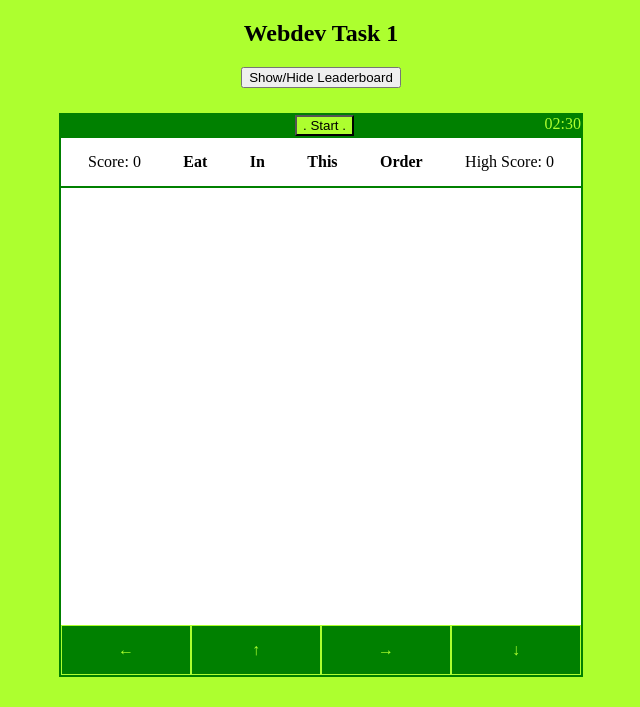
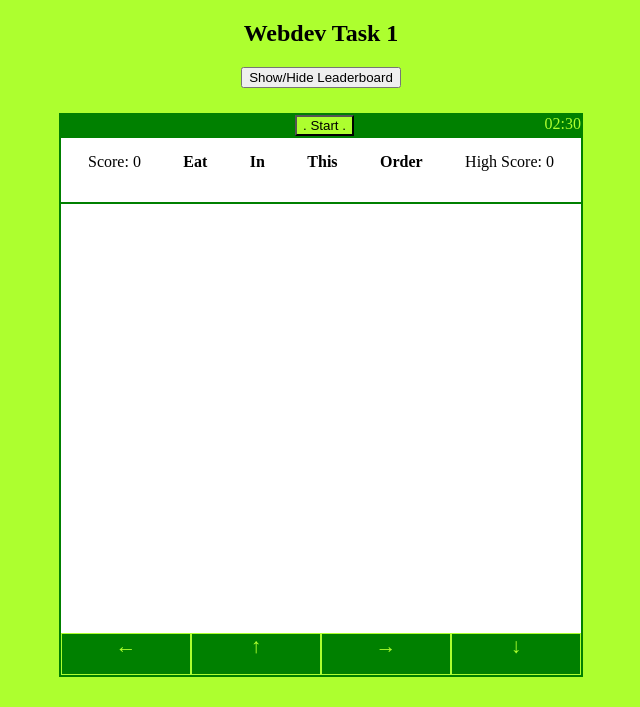
Before and after one commit to adithyag1/delta-webdev-tasks, a plain HTML site: page snake.html in a window 1280 px wide. Shown: the part 109-816 px from the top of the page, without its empty margins (319-959 px from the left). Drawn offline with Linux system fonts and the light colour scheme.

Commit message:
Update snake.css

```diff
--- a/snake.css
+++ b/snake.css
@@ -19,11 +19,9 @@ td{
 }
 
 .wrapper {
-  width: 90vmin;
-  height: 115vmin;
   margin-top: 2%;
-  max-width: 65vmin;
-  max-height: 70vmin;
+  width: 65vmin;
+  height: 70vmin;
   display: flex;
   overflow: hidden;
   flex-direction: column;
@@ -38,7 +36,7 @@ td{
 }
 
 .game-details {
-  padding: 20px 27px;
+  height: 5vmin;
   display: flex;
   justify-content: space-between;
   font-size:larger;
@@ -70,8 +68,8 @@ td{
 
 
 .play-board {
-  height: 100%;
-  width: 100%;
+  height: 65vmin;
+  width: 65vmin;
   display: grid;
   grid-template: repeat(20, 1fr) / repeat(20, 1fr);
 }
@@ -84,22 +82,6 @@ td{
 .play-board .body{
   background: darkgreen;
 }
-
-.controls {
-  display: none;
-  justify-content: space-between;
-}
-.controls i {
-  padding: 25px 0;
-  text-align: center;
-  font-size: 1.3rem;
-  color: greenyellow;
-  background-color: green;
-  width: calc(100% / 4);
-  cursor: pointer;
-  border: 1px solid greenyellow
-}
-
 
 .eatenfood{
   background-color: white;
@@ -124,9 +106,16 @@ table{
 
 .controls {
   display: flex;
+  justify-content: space-between;
 }
 
 .controls i {
-  padding: 15px 0;
-  font-size: 1rem;
+  height: 5vmin;;
+  text-align: center;
+  font-size: 1.3rem;
+  color: greenyellow;
+  background-color: green;
+  width: 25%;
+  cursor: pointer;
+  border: 1px solid greenyellow
 }
```
